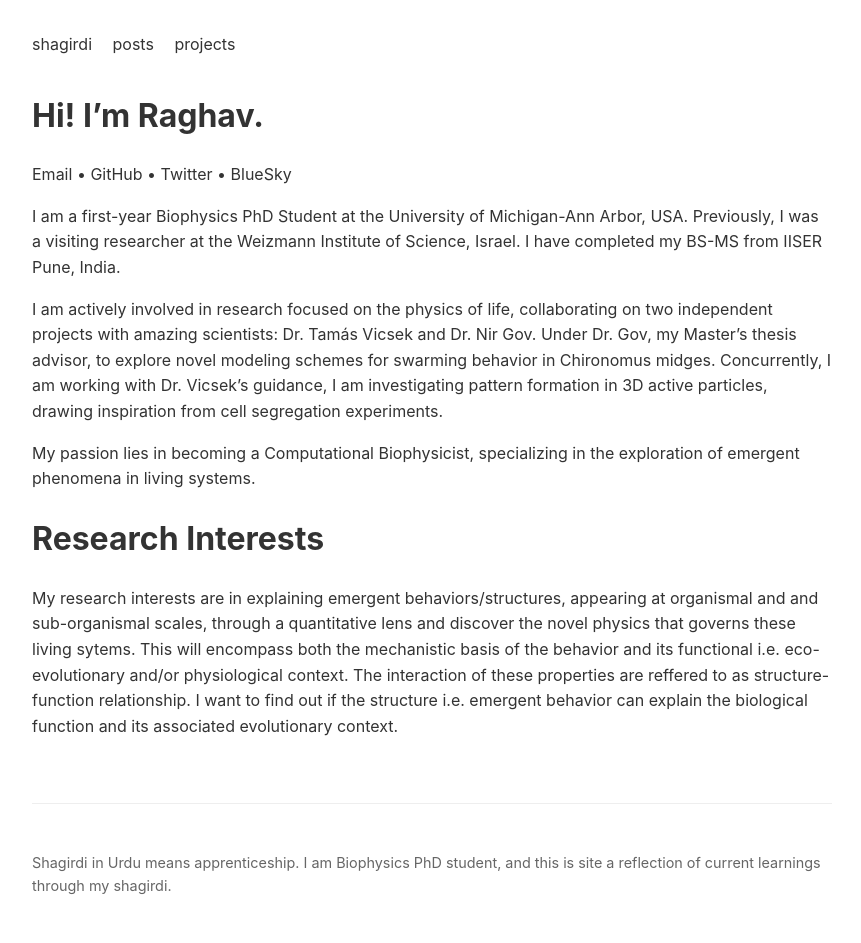
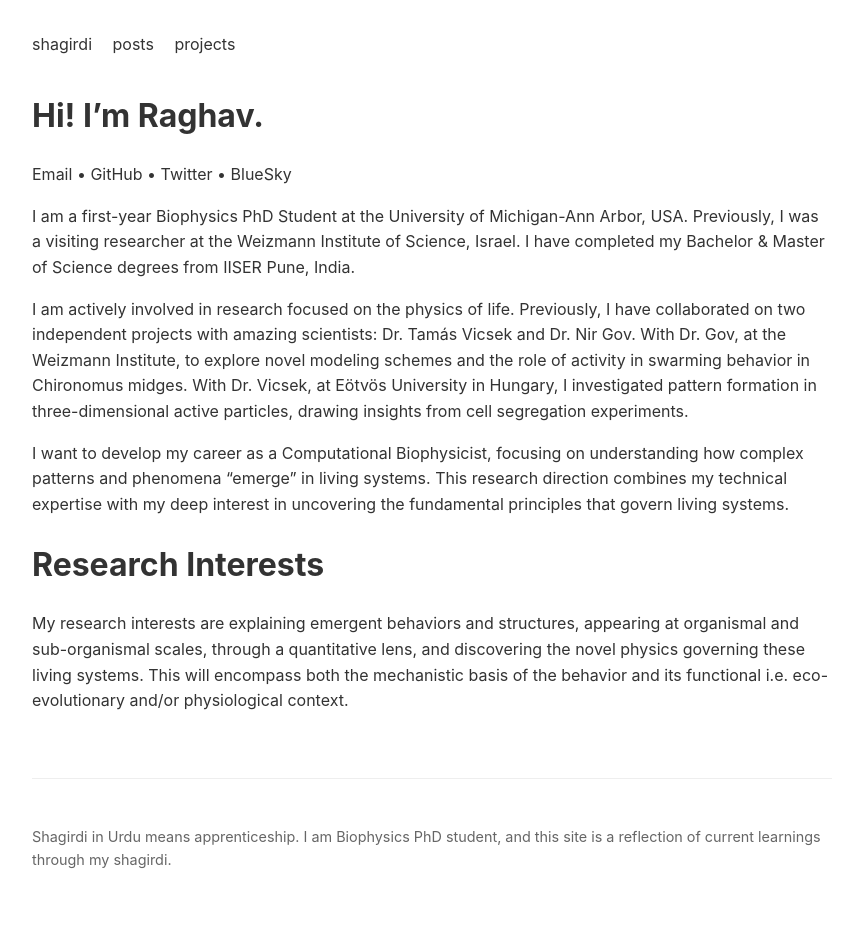
Before and after one commit to shagird/shagird.github.io, a Jekyll site: the page built from index.md, in a window 1280 px wide. Shown: the whole page, without its empty margins (208-1069 px from the left). Built offline with Jekyll 4.4.1, drawn with Linux system fonts in a browser that asks for light colours; after the commit the page ends 918 px from its top, so only the background shows below that.

Commit message:
improved index.md; navigation of posts.md

```diff
--- a/_config.yml
+++ b/_config.yml
@@ -21,9 +21,9 @@
 title: shagirdi
 email: raghavin@umich.edu
 description: >- # this means to ignore newlines until "baseurl:"
-  Shagirdi in Urdu means apprenticeship. I am Biophysics PhD student, and this is site a reflection of current learnings through my shagirdi.
+  Shagirdi in Urdu means apprenticeship. I am Biophysics PhD student, and this site is a reflection of current learnings through my shagirdi.
 baseurl: "" # the subpath of your site, e.g. /blog
-url: "" # the base hostname & protocol for your site, e.g. http://example.com
+url: "shagird.github.io" # the base hostname & protocol for your site, e.g. http://example.com
 # twitter_username: shagird_e_hind
 # github_username:  shagird
 
@@ -38,6 +38,16 @@ collections:
   projects:
     output: true
     permalink: /projects/:title/
+
+# Categories for how the URL works
+# permalink: /posts/:title/ #/:categories/:title/
+defaults:
+  # for blog posts
+  - scope:
+      path: ""
+      type: "posts"
+    values:
+      permalink: /posts/:title/
 
 # Exclude from processing.
 # The following items will not be processed, by default.
--- a/index.md
+++ b/index.md
@@ -11,11 +11,11 @@ layout: default
 <a href="https://x.com/shagird_e_hind">Twitter</a> •
 <a href="https://bsky.app/profile/shagird.bsky.social">BlueSky</a>
 
-I am a first-year Biophysics PhD Student at the University of Michigan-Ann Arbor, USA. Previously, I was a visiting researcher at the Weizmann Institute of Science, Israel. I have completed my BS-MS from IISER Pune, India.
+I am a [first-year Biophysics PhD Student at the University of Michigan-Ann Arbor, USA](https://lsa.umich.edu/biophysics/people/grad-students/raghav-sharma.html). Previously, I was a visiting researcher at the Weizmann Institute of Science, Israel. I have completed my Bachelor & Master of Science degrees from IISER Pune, India.
 
-I am actively involved in research focused on the physics of life, collaborating on two independent projects with amazing scientists: Dr. Tamás Vicsek and Dr. Nir Gov. Under Dr. Gov, my Master's thesis advisor, to explore novel modeling schemes for swarming behavior in Chironomus midges. Concurrently, I am working with Dr. Vicsek's guidance, I am investigating pattern formation in 3D active particles, drawing inspiration from cell segregation experiments.
+I am actively involved in research focused on the physics of life. Previously, I have collaborated on two independent projects with amazing scientists: Dr. Tamás Vicsek and Dr. Nir Gov. With Dr. Gov, at the Weizmann Institute, to explore novel modeling schemes and the role of activity in swarming behavior in Chironomus midges. With Dr. Vicsek, at Eötvös University in Hungary, I investigated pattern formation in three-dimensional active particles, drawing insights from cell segregation experiments.
 
-My passion lies in becoming a Computational Biophysicist, specializing in the exploration of emergent phenomena in living systems.
+I want to develop my career as a Computational Biophysicist, focusing on understanding how complex patterns and phenomena "[emerge](https://www.templeton.org/news/what-is-emergence)" in living systems. This research direction combines my technical expertise with my deep interest in uncovering the fundamental principles that govern living systems.
 
 # Research Interests
-My research interests are in explaining emergent behaviors/structures, appearing at organismal and and sub-organismal scales, through a quantitative lens and discover the novel physics that governs these living sytems. This will encompass both the mechanistic basis of the behavior and its functional i.e. eco-evolutionary and/or physiological context. The interaction of these properties are reffered to as structure-function relationship. I want to find out if the structure i.e. emergent behavior can explain the biological function and its associated evolutionary context.
+My research interests are explaining emergent behaviors and structures, appearing at organismal and sub-organismal scales, through a quantitative lens, and discovering the novel physics governing these living systems. This will encompass both the mechanistic basis of the behavior and its functional i.e. eco-evolutionary and/or physiological context.
```
Also changed, not shown: _posts/2024-11-27-bar-extension.markdown (+4 -4 lines), categories.md (added, +18 -0 lines), posts.md (+4 -0 lines), README.md (added), _projects/cells.md (renamed from _projects/vicsek.md), _projects/midges.md (renamed from _projects/nir.md), assets/css/style.scss (line endings or trailing spaces).
